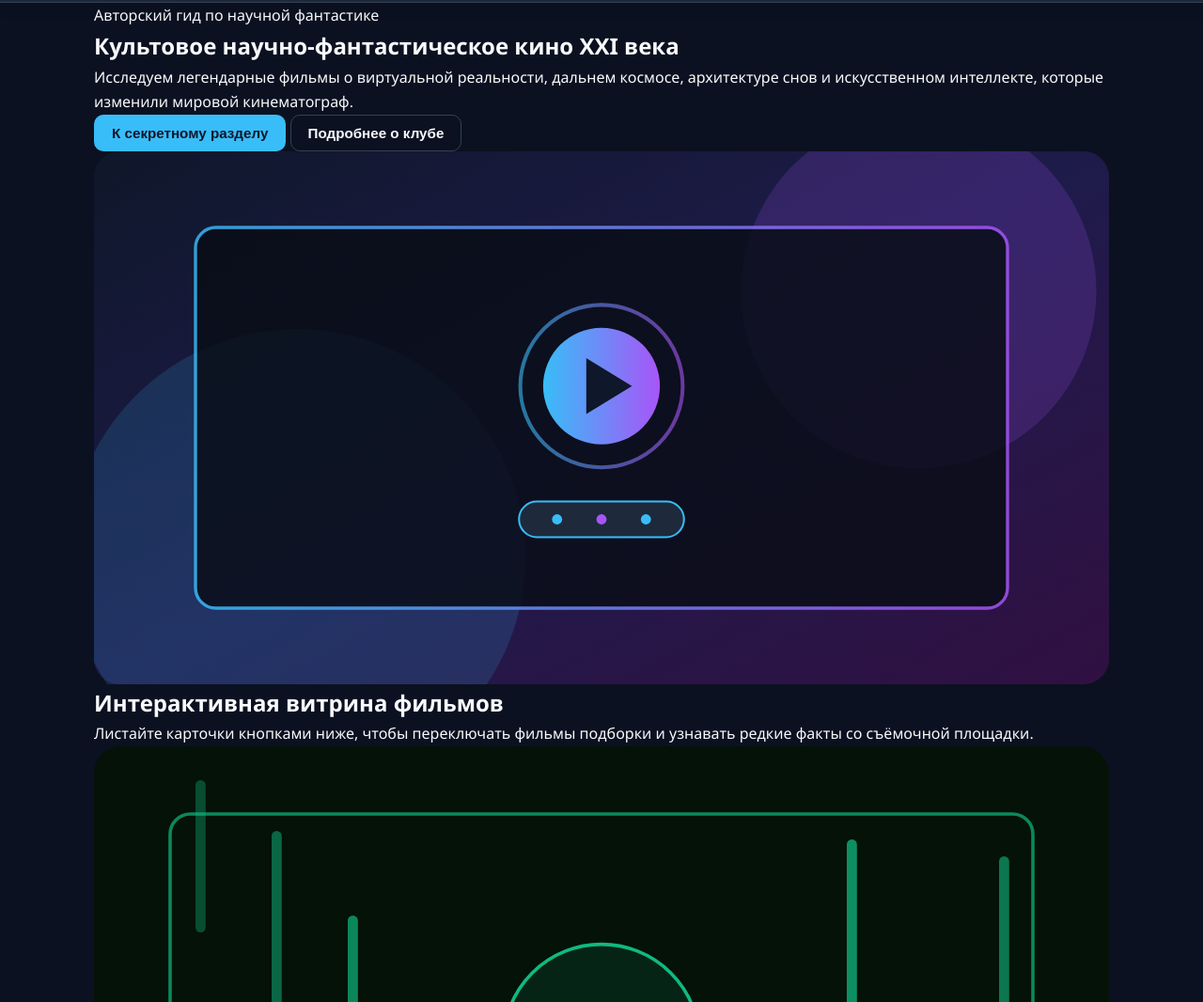
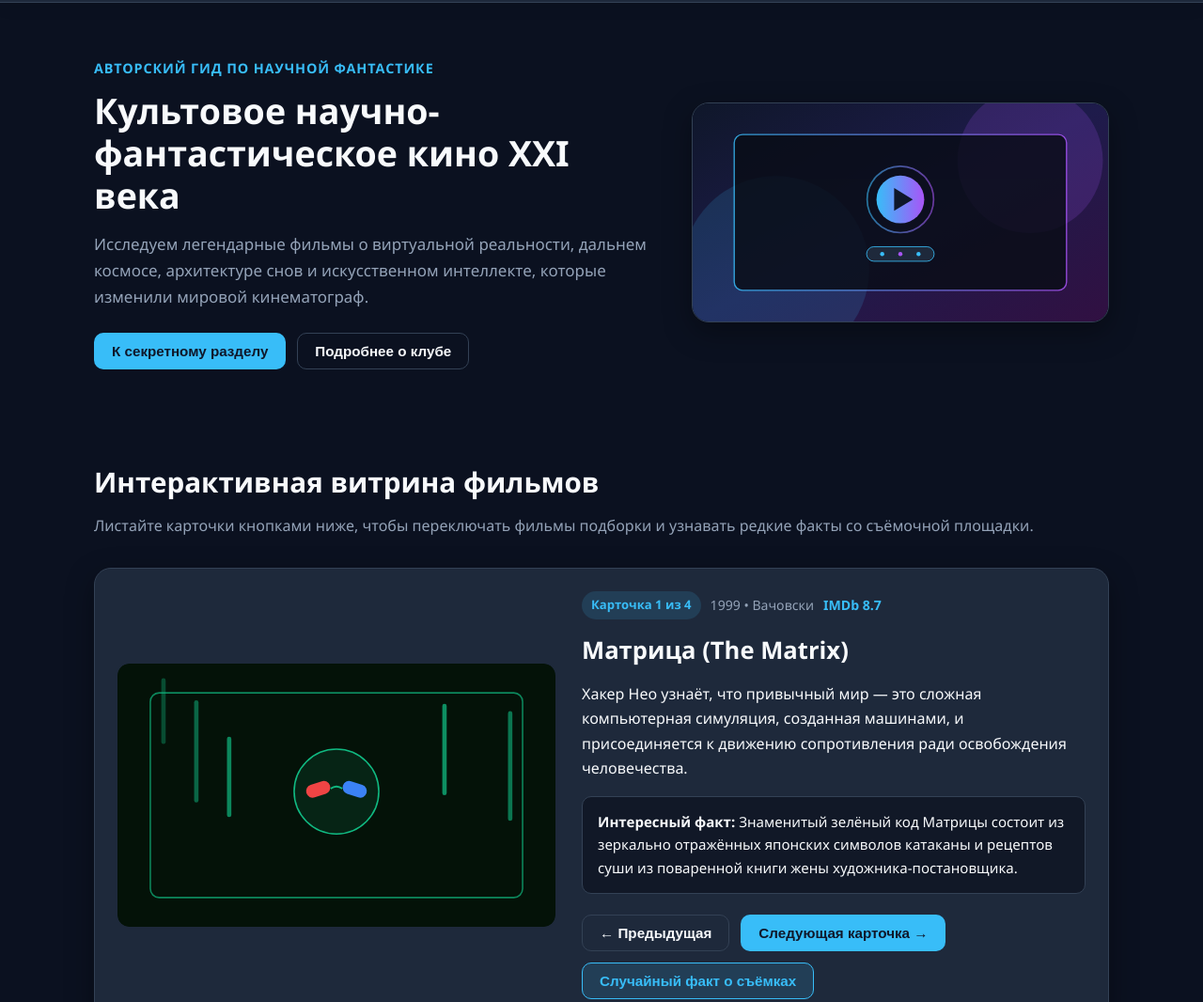
Before and after one commit to FSL-Tikaani/web-laba-1, a plain HTML site: page index.html in a window 1280 px wide. Shown: the part 65-1131 px from the top of the page at 94% size. Drawn offline with Linux system fonts and the light colour scheme.

Commit message:
style(css): hero, разделы страницы и карточка витрины

```diff
--- a/styles.css
+++ b/styles.css
@@ -175,6 +175,165 @@ img {
   border-color: var(--accent-primary);
 }
 
+/* Первый экран (Hero) */
+.hero {
+  padding: 56px 0 44px;
+}
+
+.hero-grid {
+  display: grid;
+  grid-template-columns: 1.15fr 0.85fr;
+  gap: 36px;
+  align-items: center;
+}
+
+.eyebrow {
+  display: inline-block;
+  color: var(--accent-primary);
+  font-weight: 600;
+  font-size: 0.9rem;
+  text-transform: uppercase;
+  letter-spacing: 0.06em;
+  margin-bottom: 10px;
+}
+
+.hero h1 {
+  font-size: 2.35rem;
+  line-height: 1.2;
+  margin-bottom: 16px;
+}
+
+.hero-lead {
+  color: var(--text-muted);
+  font-size: 1.06rem;
+  margin-bottom: 24px;
+}
+
+.hero-buttons {
+  display: flex;
+  gap: 12px;
+  flex-wrap: wrap;
+}
+
+.hero-img {
+  border-radius: 18px;
+  box-shadow: var(--shadow);
+  border: 1px solid var(--surface-border);
+}
+
+.details-box {
+  margin-top: 20px;
+  padding: 18px 20px;
+  background-color: var(--surface-color);
+  border-left: 4px solid var(--accent-primary);
+  border-radius: 10px;
+  box-shadow: var(--shadow);
+}
+
+.details-box h3 {
+  margin-bottom: 8px;
+  font-size: 1.1rem;
+}
+
+.details-box p + p {
+  margin-top: 8px;
+}
+
+/* Разделы страницы */
+.section {
+  padding: 52px 0;
+}
+
+.section-alt {
+  background-color: var(--bg-alt);
+}
+
+.section-header {
+  margin-bottom: 32px;
+}
+
+.section-header h2 {
+  font-size: 1.85rem;
+  margin-bottom: 8px;
+}
+
+.section-header p {
+  color: var(--text-muted);
+}
+
+/* Интерактивная витрина (слайдер карточек) */
+.showcase-card {
+  display: grid;
+  grid-template-columns: 1fr 1.15fr;
+  gap: 28px;
+  background-color: var(--surface-color);
+  border: 1px solid var(--surface-border);
+  border-radius: 18px;
+  padding: 24px;
+  box-shadow: var(--shadow);
+  align-items: center;
+  transition: transform 0.25s ease, border-color 0.25s ease;
+}
+
+.showcase-media img {
+  border-radius: 12px;
+  width: 100%;
+}
+
+.showcase-meta {
+  display: flex;
+  gap: 10px;
+  align-items: center;
+  flex-wrap: wrap;
+  margin-bottom: 12px;
+}
+
+.badge {
+  background-color: var(--accent-bg);
+  color: var(--accent-primary);
+  padding: 4px 10px;
+  border-radius: 999px;
+  font-size: 0.82rem;
+  font-weight: 700;
+}
+
+.meta-tag,
+.meta-rating {
+  font-size: 0.88rem;
+  color: var(--text-muted);
+}
+
+.meta-rating {
+  font-weight: 700;
+  color: var(--accent-primary);
+}
+
+.showcase-body h3 {
+  font-size: 1.6rem;
+  margin-bottom: 12px;
+}
+
+.fact-callout {
+  margin: 16px 0 22px;
+  padding: 14px 16px;
+  background-color: var(--bg-alt);
+  border-radius: 10px;
+  border: 1px solid var(--surface-border);
+  font-size: 0.94rem;
+  transition: border-color 0.3s ease, background-color 0.3s ease;
+}
+
+.fact-callout.highlight {
+  border-color: var(--accent-primary);
+  background-color: var(--accent-bg);
+}
+
+.showcase-controls {
+  display: flex;
+  gap: 12px;
+  flex-wrap: wrap;
+}
+
 /* Служебный класс скрытия */
 .hidden {
   display: none !important;
```
